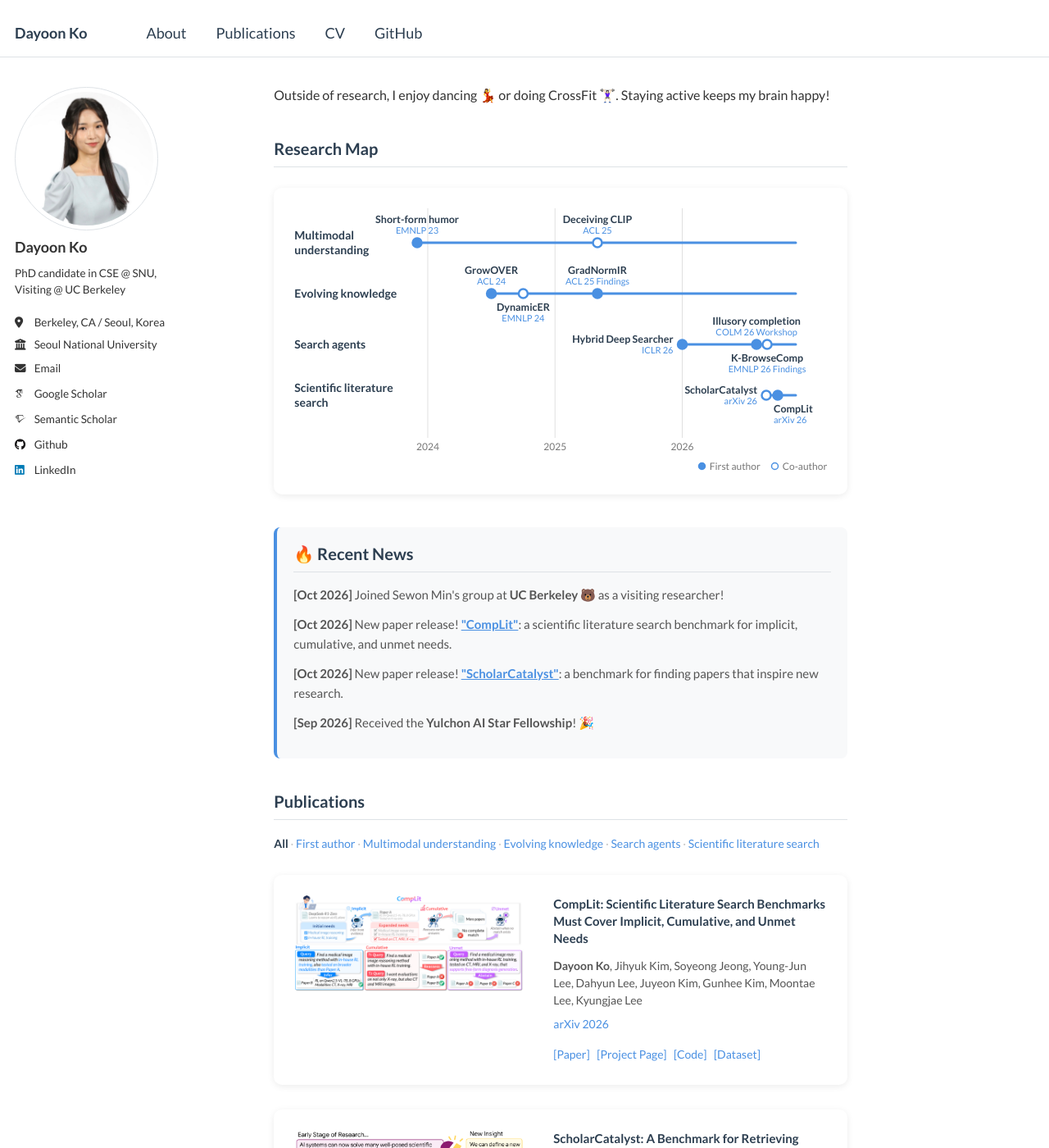
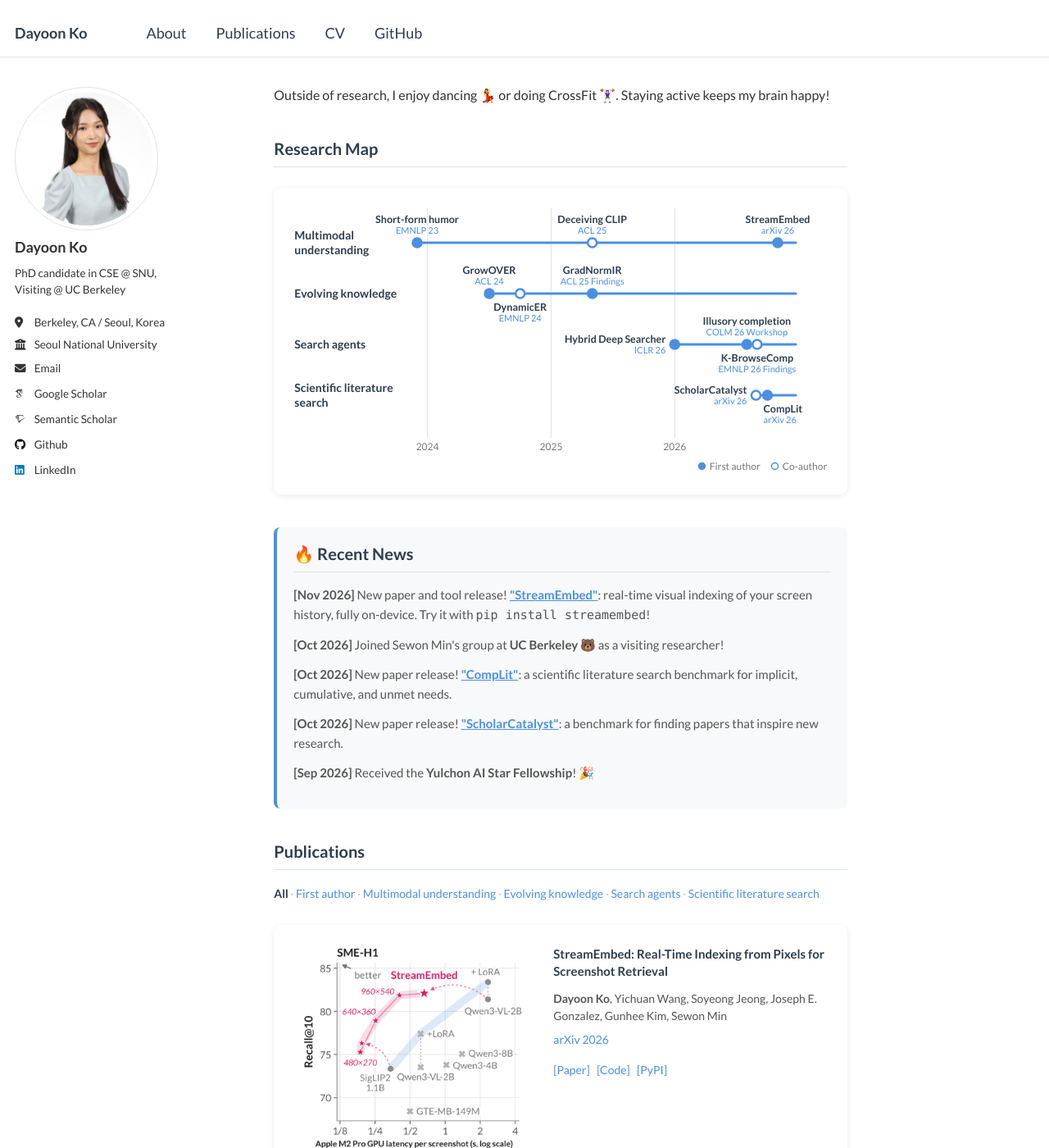
Before and after one commit to dayoon-ko/dayoon-ko.github.io, a Jekyll site: the page built from _pages/about.md, in a window 1280 px wide and 1400 px high, scrolled down 425 px. Shown: the whole window at 82% size. Built offline with Jekyll 4.4.1, drawn with Linux system fonts in a browser that asks for light colours; some web fonts are replaced.

Commit message:
Add StreamEmbed (arXiv 2611.18516) to news, publications, research map, and CV PDF
Co-Authored-By: Claude Opus 5.5 <noreply@anthropic.com>

```diff
--- a/_data/research_map.yml
+++ b/_data/research_map.yml
@@ -13,6 +13,7 @@ threads:
 stations:
   - {id: exfuntube, label: Short-form humor, venue: EMNLP 23, thread: multimodal, y: 2023, m: 12, first: true, side: above}
   - {id: mac, label: Deceiving CLIP, venue: ACL 25, thread: multimodal, y: 2025, m: 5, first: false, side: above}
+  - {id: streamembed, label: StreamEmbed, venue: arXiv 26, thread: multimodal, y: 2026, m: 11, first: true, side: above}
   - {id: growover, label: GrowOVER, venue: ACL 24, thread: evolving, y: 2024, m: 7, first: true, side: above}
   - {id: dynamicer, label: DynamicER, venue: EMNLP 24, thread: evolving, y: 2024, m: 10, first: false, side: below}
   - {id: gradnormir, label: GradNormIR, venue: ACL 25 Findings, thread: evolving, y: 2025, m: 5, first: true, side: above}
--- a/_includes/research-map.html
+++ b/_includes/research-map.html
@@ -163,7 +163,7 @@ document.addEventListener('DOMContentLoaded', function () {
       var g = svgEl('g', { class: 'rm-thread', 'data-thread': t.key }, svg);
       var starts = here.map(function (s) { return x(s.y, s.m) + (s.nudge || 0); });
       var x0 = starts.length ? Math.min.apply(null, starts) : leftCol;
-      svgEl('line', { x1: x0, x2: x(2026, 10) + 22, y1: yy, y2: yy, stroke: ACCENT, 'stroke-width': 3, 'stroke-linecap': 'round' }, g);
+      svgEl('line', { x1: x0, x2: x(2026, 11) + 22, y1: yy, y2: yy, stroke: ACCENT, 'stroke-width': 3, 'stroke-linecap': 'round' }, g);
       here.forEach(function (s) {
         var px = x(s.y, s.m) + (s.nudge || 0);
         var a = svgEl('g', { class: 'rm-st', role: 'link', tabindex: 0, 'data-id': s.id, 'aria-label': s.label + ', ' + s.venue }, g);
--- a/_pages/about.md
+++ b/_pages/about.md
@@ -157,6 +157,9 @@ redirect_from:
 <div class="news-section">
   <h2>🔥 Recent News</h2>
   <div class="news-item" style="margin-bottom: 12px;">
+    <strong>[Nov 2026]</strong> New paper and tool release! <a href="https://arxiv.org/abs/2611.18516" target="_blank"><strong>"StreamEmbed"</strong></a>: real-time visual indexing of your screen history, fully on-device. Try it with <code>pip install streamembed</code>!
+  </div>
+  <div class="news-item" style="margin-bottom: 12px;">
     <strong>[Oct 2026]</strong> Joined Sewon Min's group at <strong>UC Berkeley</strong> 🐻 as a visiting researcher!
   </div>
   <div class="news-item" style="margin-bottom: 12px;">
@@ -175,6 +178,22 @@ redirect_from:
 
 <h2 class="section-title" id="publications">Publications</h2>
 <div class="pub-filter" id="pub-filter"></div>
+
+<div class="pub-item" id="pub-streamembed" data-thread="multimodal" data-first="true">
+  <div class="pub-img">
+    <img src="https://dayoon-ko.github.io/images/streamembed.png" alt="StreamEmbed">
+  </div>
+  <div class="pub-detail">
+    <div class="pub-title">StreamEmbed: Real-Time Indexing from Pixels for Screenshot Retrieval</div>
+    <div class="pub-authors"><strong>Dayoon Ko</strong>, Yichuan Wang, Soyeong Jeong, Joseph E. Gonzalez, Gunhee Kim, Sewon Min</div>
+    <div class="pub-venue">arXiv 2026</div>
+    <div style="margin-top: 10px;">
+      <a href="https://arxiv.org/abs/2611.18516" target="_blank" style="color: #4a90e2; text-decoration: none; font-size: 14px; margin-right: 5px;">[Paper]</a>
+      <a href="https://github.com/StarTrail-org/StreamEmbed" target="_blank" style="color: #4a90e2; text-decoration: none; font-size: 14px; margin-right: 5px;">[Code]</a>
+      <a href="https://pypi.org/project/streamembed/" target="_blank" style="color: #4a90e2; text-decoration: none; font-size: 14px;">[PyPI]</a>
+    </div>
+  </div>
+</div>
 
 <div class="pub-item" id="pub-complit" data-thread="literature" data-first="true">
   <div class="pub-img">
```
Also changed, not shown: other parts of _includes/research-map.html (+1 -1 lines), _publications/2026-arxiv-streamembed.md (added, +17 -0 lines), images/streamembed.png (added), 1 other file.
